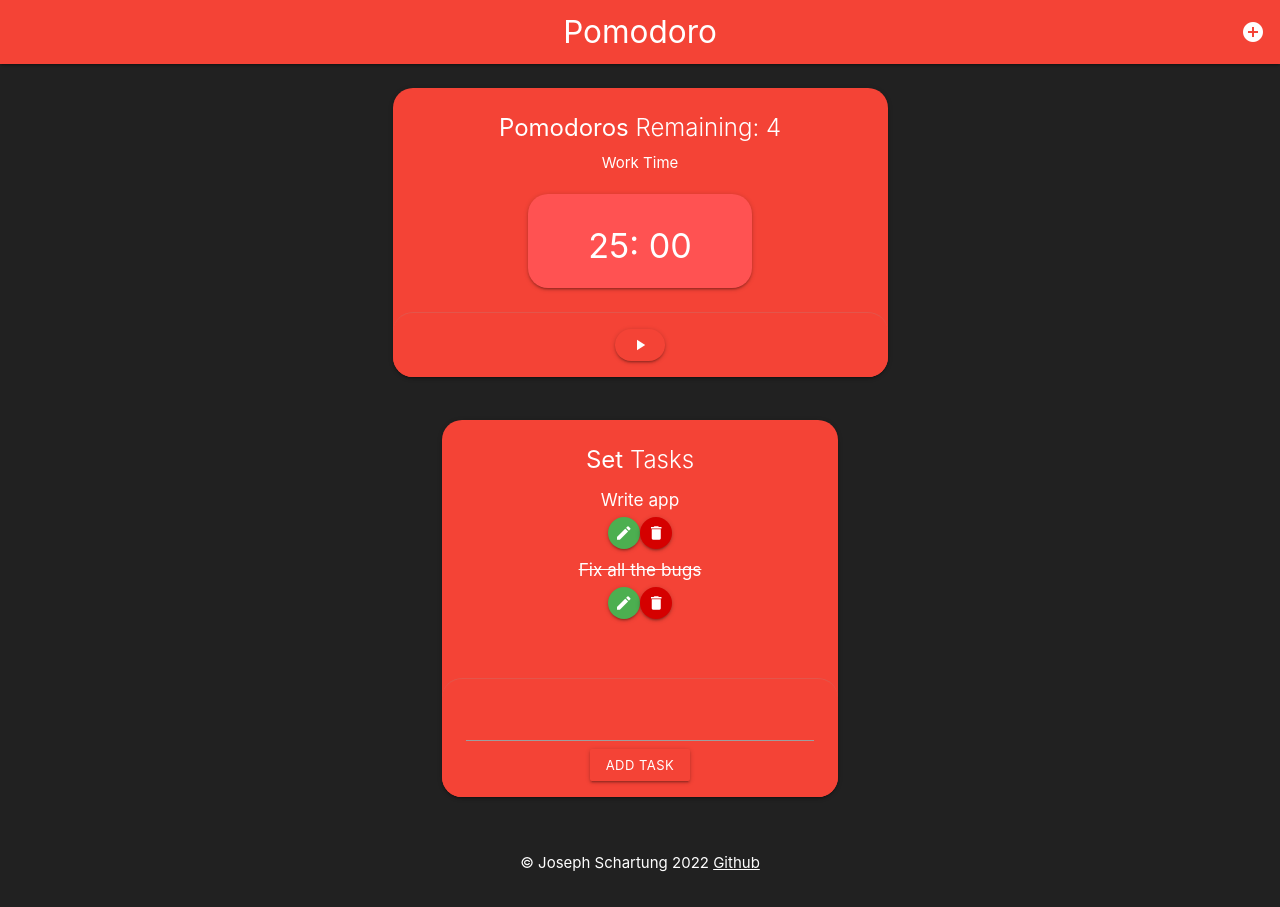
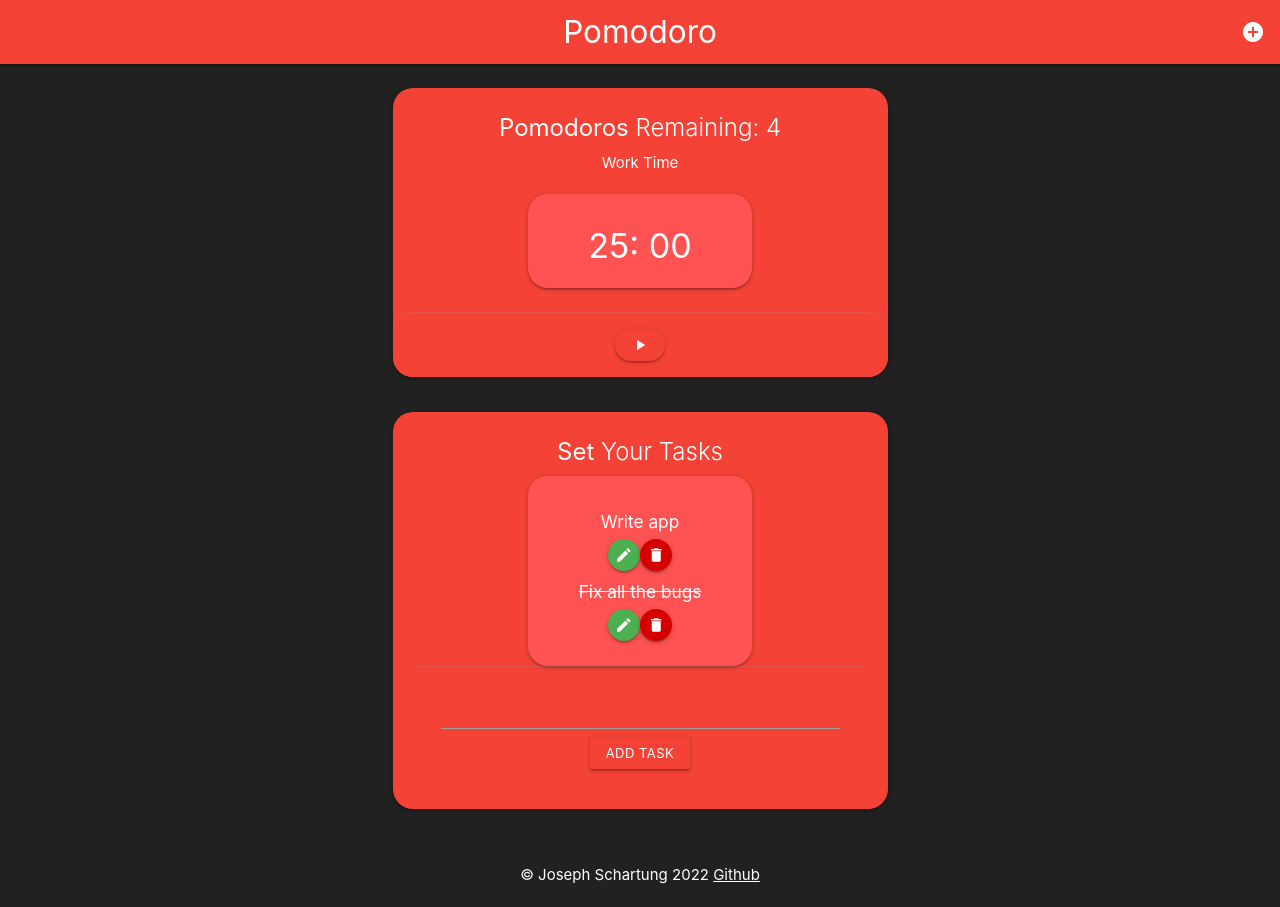
Before and after one commit to JosephSchartung/pomodoro-timer, a React (Create React App) app: page /dashboard in a window 1280 px wide. Built offline with nearby package versions, Linux system fonts and the light colour scheme.

Commit message:
updating styling for todos component

```diff
--- a/src/components/Todos.tsx
+++ b/src/components/Todos.tsx
@@ -49,21 +49,19 @@ export const Todos: React.FC = () => {
 
 
     return (
+        <div style={{width:"33em"}} className="container">
+            <div className="row">
+                <div style={{borderRadius:"20px"}}className="card center-align red">
+                    <div className="card-content">
+                        <span className="card-title center-align white-text">
+                            <b>Set</b> Your Tasks
+                        </span>
+                        <div style={{borderRadius:"20px", margin:"auto", width:"50%", display:"flex", justifyContent:"center", padding:"10px"}} className="card-panel red accent-2">
+                            <TodoList todos={todos} toggleTodo={toggleTodo} removeTodo={removeTodo} updateTodo={updateTodo}/>
+                        </div>
 
-        <div className="container valign-wrapper center-align">
-            <div className="row">
-                <div className="col s12">
-                    <div className="card red" style={{borderRadius:"20px"}}>
-                        <div className="card-content">
-                            <span className="card-title white-text">
-                                <b>Set</b> Tasks
-                            </span>
-                            <div className="row center-align">
-                                <TodoList todos={todos} toggleTodo={toggleTodo} removeTodo={removeTodo} updateTodo={updateTodo}/>
-                            </div>
-                        </div>
-                        <div className="card-action" style={{borderRadius:"20px"}}>
-                            <AddTodoForm addTodo={addTodo}/>
+                        <div className="card-action">
+                            <AddTodoForm addTodo={addTodo} />
                         </div>
                     </div>
                 </div>
```
